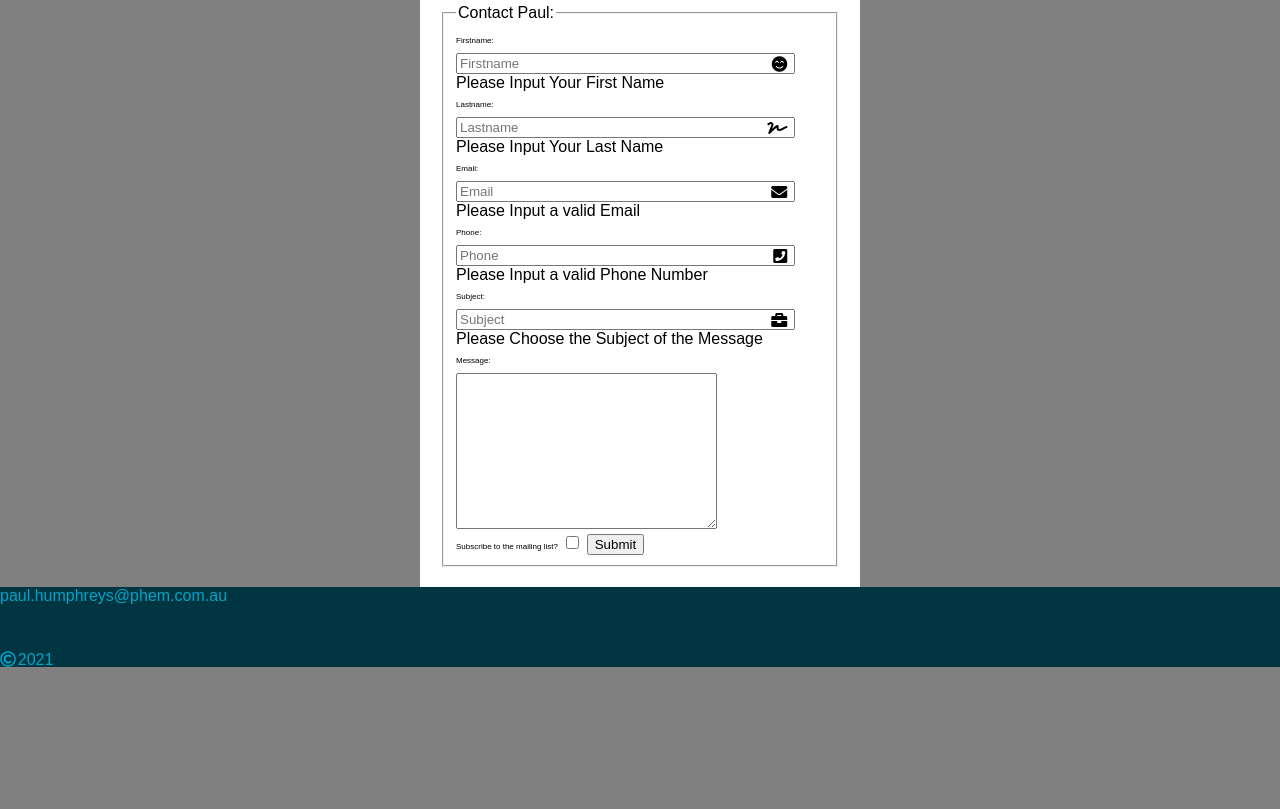
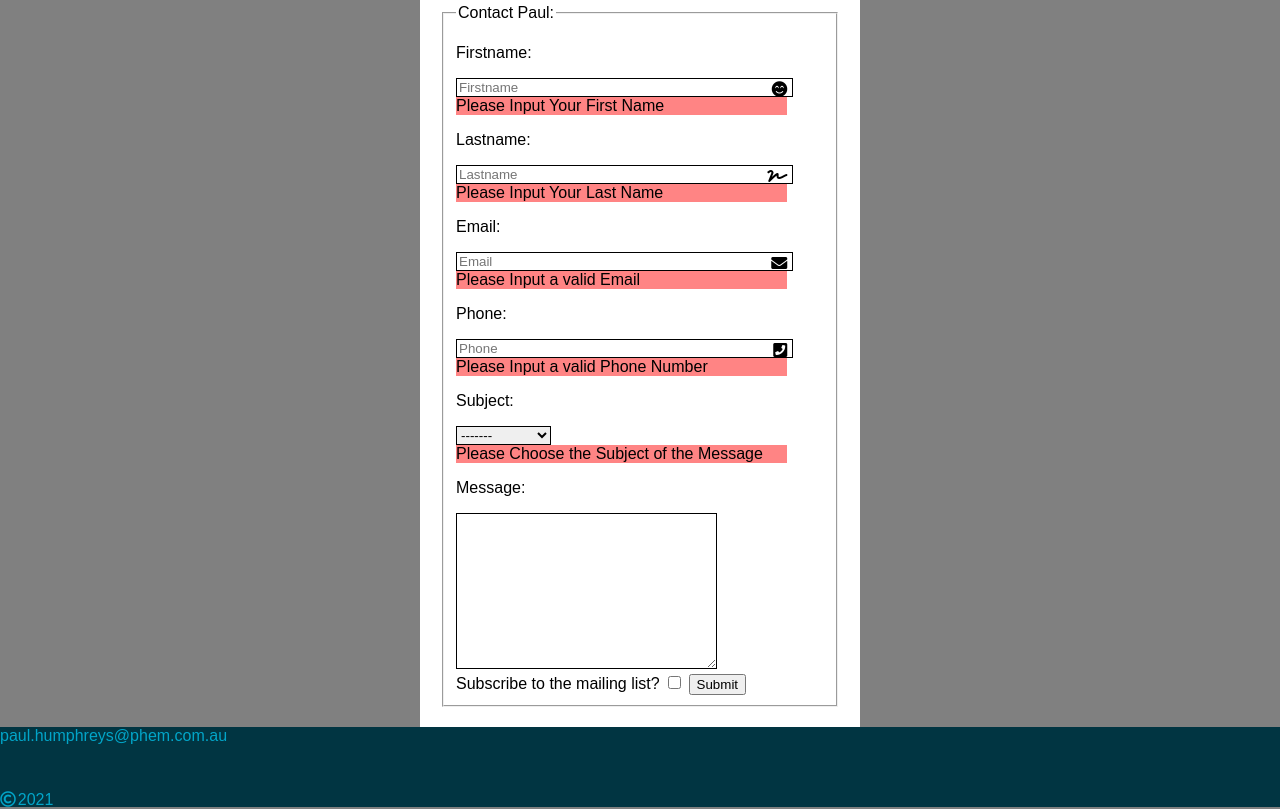
Before and after one commit to CameronDavies227/PHEM.github.io, a plain HTML site: page index.html in a window 1280 px wide. Shown: the part 80-889 px from the top of the page. Before the commit the page ends 800 px from the top, so only its background shows below. Drawn offline with Linux system fonts and the light colour scheme.

Commit message:
text style fixes

```diff
--- a/css/style.css
+++ b/css/style.css
@@ -39,6 +39,7 @@ body {
         color: #feffff;
         display: flex;
         justify-content: center;
+        font-size: 3vw;
     }
 
     .form{
@@ -89,7 +90,9 @@ body {
     }
 }
 
-
+.box{
+    border: 1px solid black;
+}
 
 .form input{
     display: block;
@@ -109,6 +112,7 @@ form {
     margin: auto;
     background-color: white;
 }
+
 .field {
     display: flex;
     flex-direction: column;
@@ -116,7 +120,11 @@ form {
 }
 
 label {
-    font-size: 0.5em;
+    font-size: 1em;
+}
+
+.error{
+    background-color: #FF8484;
 }
 
 #checkbox {
--- a/index.html
+++ b/index.html
@@ -26,7 +26,7 @@
                     </p>
                 </label>
                 <div class="form" id="Firstname">
-                    <input type="text" placeholder="Firstname" name="Firstname"pattern="[a-zA-Z]{2,}" onkeyup="validationFN()">
+                    <input class="box" type="text" placeholder="Firstname" name="Firstname"pattern="[a-zA-Z]{2,}" onkeyup="validationFN()">
                         <i class="fas fa-smile-beam"></i>
                     </input>
                     <div id="errorFN" class="error"> Please Input Your First Name</div>
@@ -38,7 +38,7 @@
                     </p>
                 </label>
                 <div class="form" id="Lastname">
-                    <input type="text" placeholder="Lastname" name="Lastname"pattern="[a-zA-Z]{2,}" onkeyup="validationLN()">
+                    <input class="box" type="text" placeholder="Lastname" name="Lastname"pattern="[a-zA-Z]{2,}" onkeyup="validationLN()">
                         <i class="fas fa-signature"></i>
                     </input>
                     <div id="errorLN" class="error"> Please Input Your Last Name</div>
@@ -50,7 +50,7 @@
                     </p>
                 </label>
                 <div class="form" id="Email">
-                    <input type="text" placeholder="Email" name="Email"pattern="[a-z0-9._%+-]{3,}@[a-z]{3,}([.]{1}[a-z]{2,}|[.]{1}[a-z]{2,}[.]{1}[a-z]{2,}" onkeyup="validationE()">
+                    <input class="box" type="text" placeholder="Email" name="Email"pattern="[a-z0-9._%+-]{3,}@[a-z]{3,}([.]{1}[a-z]{2,}|[.]{1}[a-z]{2,}[.]{1}[a-z]{2,}" onkeyup="validationE()">
                         <i class="fas fa-envelope"></i>
                     </input>
                     <div id="errorE" class="error"> Please Input a valid Email</div>
@@ -62,7 +62,7 @@
                     </p>
                 </label>
                 <div class="form" id="Phone">
-                    <input type="text" placeholder="Phone" name="Phone"pattern="[a-zA-Z]{2,}" onkeyup="validationP()">
+                    <input class="box" type="text" placeholder="Phone" name="Phone"pattern="[a-zA-Z]{2,}" onkeyup="validationP()">
                         <i class="fas fa-phone-square"></i>
                     </input>
                     <div id="errorP" class="error"> Please Input a valid Phone Number</div>
@@ -74,10 +74,15 @@
                     </p>
                 </label>
                 <div class="form" id="Subject">
-                    <input type="text" placeholder="Subject" name="Subject"pattern="[a-zA-Z]{2,}" onkeyup="validation()">
+                    <select class="box" name="Subjects">
+                        <option value="none">-------</option>
+                        <option value="volvo">Miscilanious</option>
+                        <option value="saab">Electronics</option>
+                        <option value="fiat">Mechanical</option>
+                        <option value="audi">Industrial</option>
                         <i class="fas fa-briefcase"></i>
-                    </input>
-                    <div id="errorFname" class="errorF"> Please Choose the Subject of the Message</div>
+                    </select>
+                    <div id="errorS" class="error"> Please Choose the Subject of the Message</div>
                 </div>
 
                 <!-- <ul>
@@ -94,7 +99,7 @@
                     </p>
                 </label>
                 <div class="form" id="Message">
-                    <textarea name="message" id="message-box" cols="30" rows="10"></textarea>
+                    <textarea class="box" name="message" id="message-box" cols="30" rows="10"></textarea>
                 </div>
 
                 <div class="mail-list">
```
